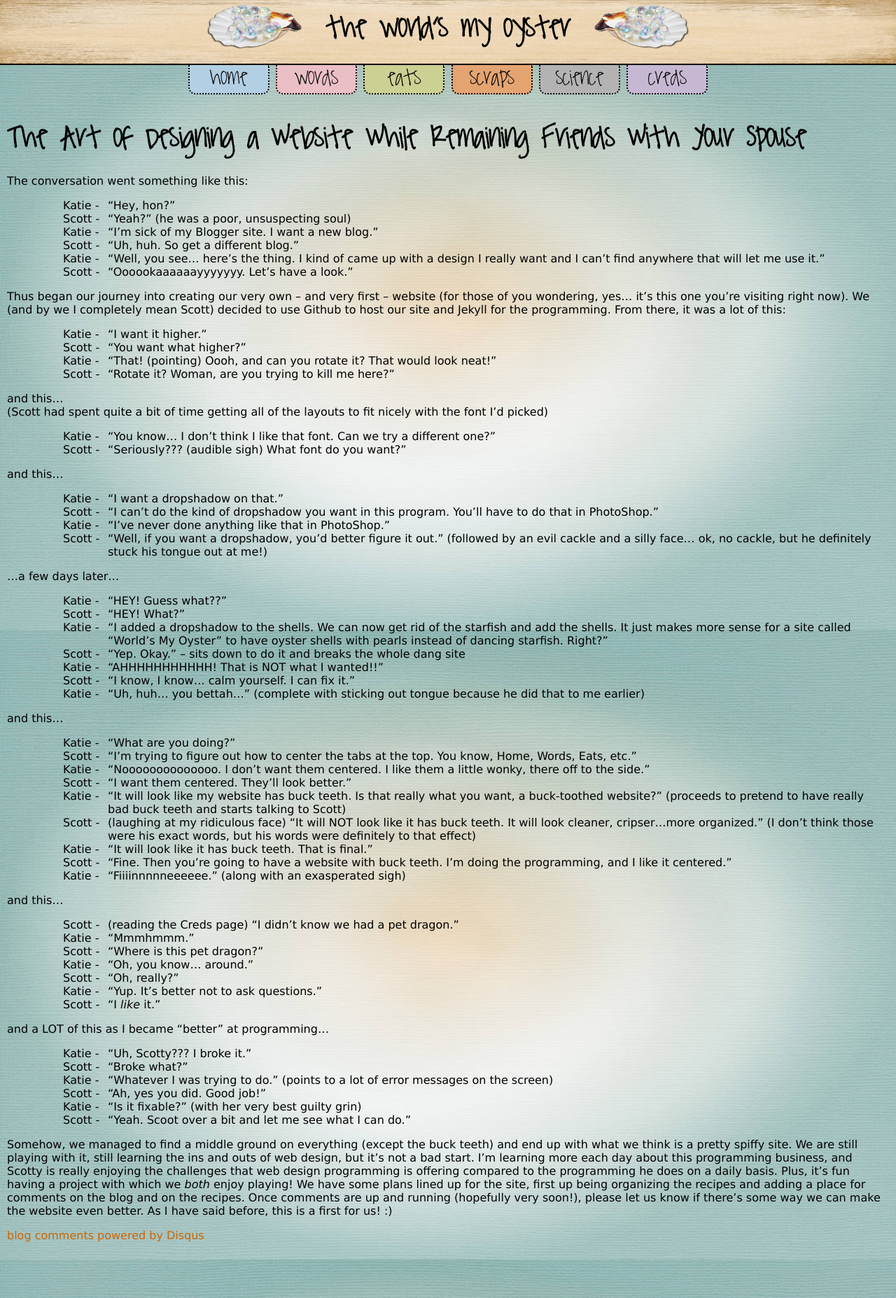
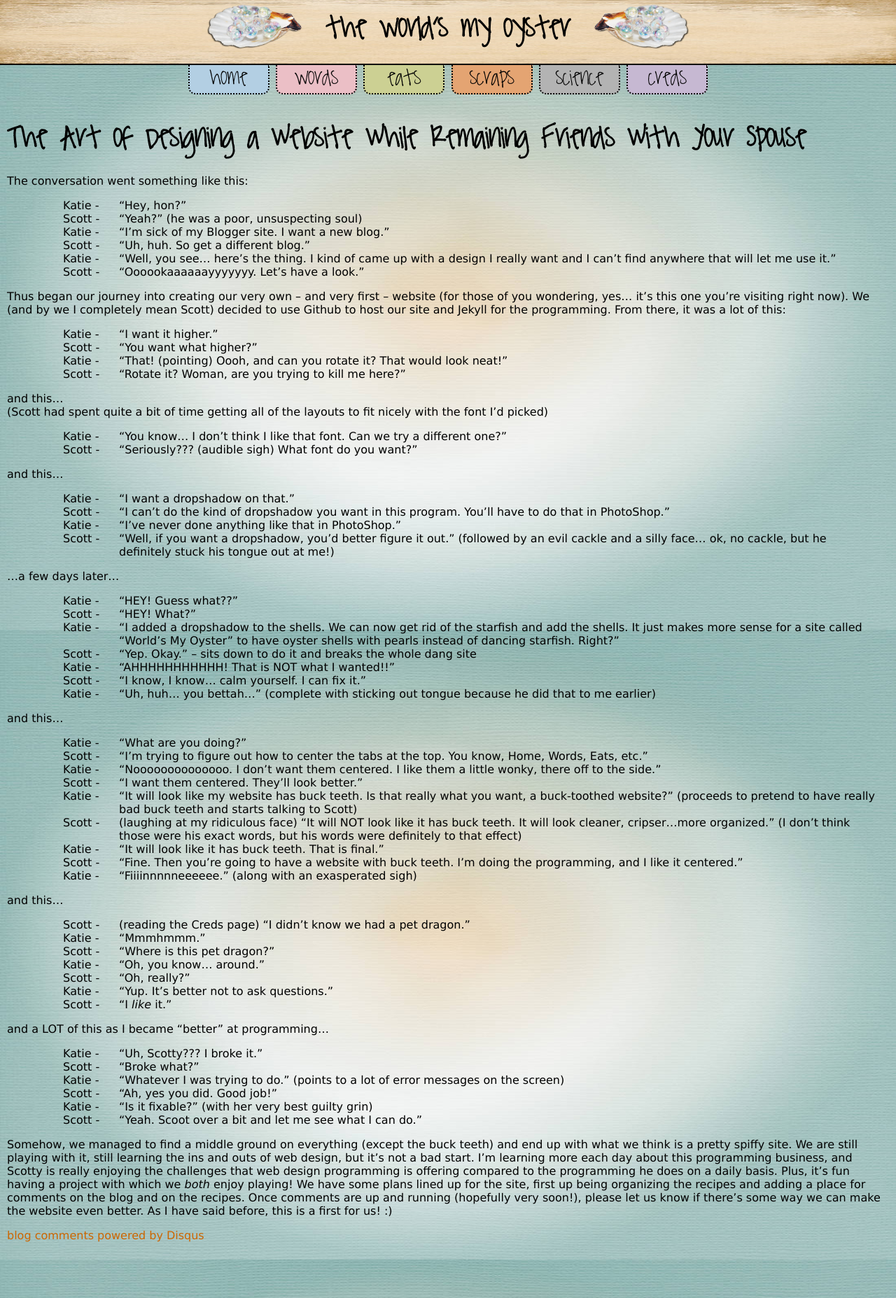
Before and after one commit to kpetersen/kpetersen.github.io, a Jekyll site: the page built from words/_posts/2011-10-25-remaining-friends.markdown, in a window 1280 px wide. Shown: the whole page at 70% size. Built offline with Jekyll 4.4.1, drawn with Linux system fonts in a browser that asks for light colours; comment, search, counter and statistics services are not loaded.

Commit message:
Minor fix for conversation layouts.

```diff
--- a/css/screen.css
+++ b/css/screen.css
@@ -35,13 +35,13 @@ dl {
 dt {
 	float: left;
 	clear: left;
-	width: 3.5em;
+	width: 4.5em;
 }
 dt:after {
 	content: " -";
 }
 dd {
-	margin-left: 4em;
+	margin-left: 5em;
 }
 
 a {
```
